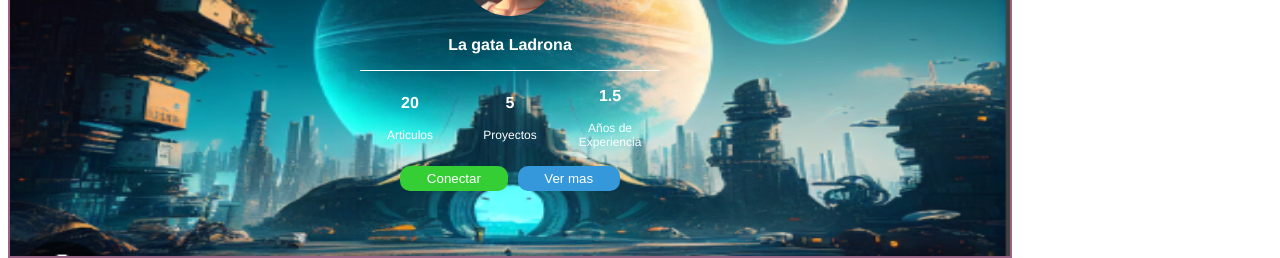
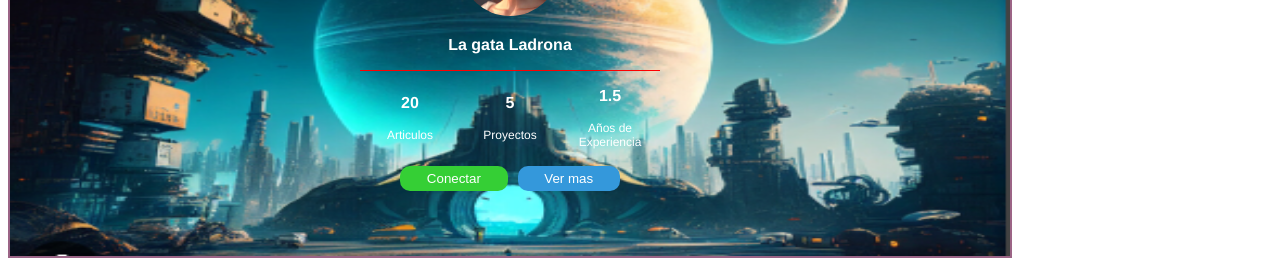
Before and after one commit to Pheobhe/practica_vue_cli, a Vue app: page / in a window 1280 px wide. Shown: the part 3807-4065 px from the top of the page. Built offline with nearby package versions, Linux system fonts and the light colour scheme.

Commit message:
PortadaHome, variables sass dentro de un componente

```diff
--- /dev/null
+++ b/src/_variables.scss
@@ -0,0 +1,2 @@
+$color1: white;
+$color2: red;
--- a/src/components/practicasCss/PortadaHome.vue
+++ b/src/components/practicasCss/PortadaHome.vue
@@ -58,6 +58,7 @@
 
 <style lang="scss" scoped>
 
+@import "../../_variables.scss";
 .card-portada{
         border: 2px solid;
         width: 1000px;
@@ -89,14 +90,14 @@
                border-radius: 50%;
             }
             &__name{
-                color: white;
+                color: color2;
                 font-weight: bold;
                 margin-bottom: 5px;
 
                 }
 
                 &__reporter{
-                    border-top: 1px solid white;
+                    border-top: 1px solid $color2;
                     display: flex;
                     justify-content: center;
                     align-items: center;
```
